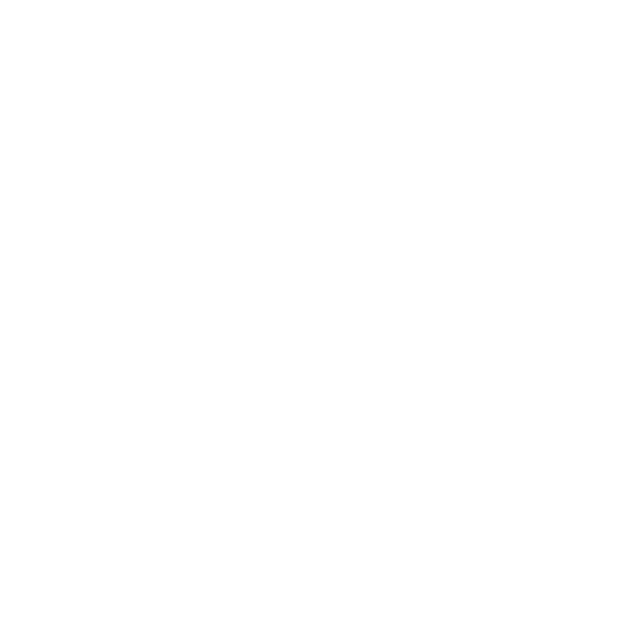
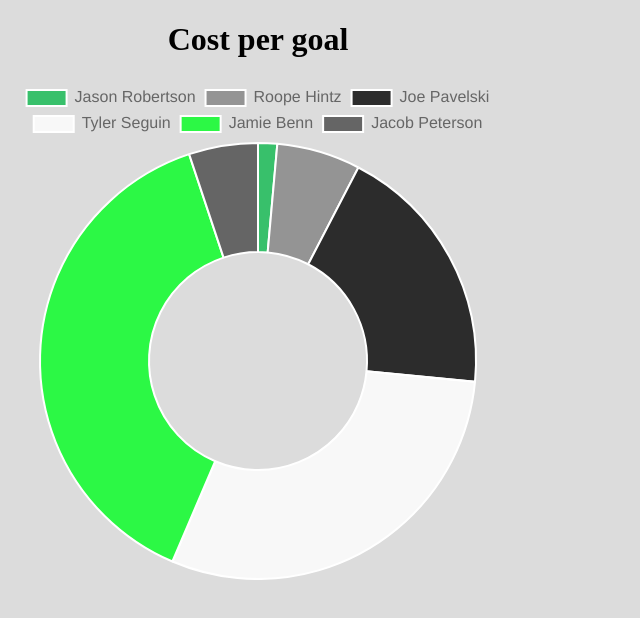
Before and after one commit to daltkb/stars-stats, a React (Vite) app: page / in a window 1280 px wide. Shown: the top 618 px of the page, without its empty margins (0-640 px from the left). Built offline with nearby package versions, Linux system fonts and the light colour scheme.

Commit message:
cost per goal doughnut chart

```diff
--- a/src/App.tsx
+++ b/src/App.tsx
@@ -1,5 +1,11 @@
+import CPGChart from './components/charts/CPGChart';
+
 function App() {
-  return <div></div>;
+  return (
+    <div>
+      <CPGChart />
+    </div>
+  );
 }
 
 export default App;
--- /dev/null
+++ b/src/components/charts/CPGChart.tsx
@@ -0,0 +1,51 @@
+import { Doughnut } from 'react-chartjs-2';
+import { Chart as ChartJS, Tooltip, Legend, ArcElement } from 'chart.js';
+
+ChartJS.register(ArcElement, Tooltip, Legend);
+ChartJS.defaults.font.size = 16;
+
+export default function CPGChart() {
+  return (
+    <div style={{ width: '500px', height: '500px', textAlign: 'center' }}>
+      <h1>Cost per goal</h1>
+      <Doughnut data={data} />
+    </div>
+  );
+}
+
+export const data = {
+  labels: [
+    'Jason Robertson',
+    'Roope Hintz',
+    'Joe Pavelski',
+    'Tyler Seguin',
+    'Jamie Benn',
+    'Jacob Peterson',
+  ],
+  datasets: [
+    {
+      label: 'Cost per goal',
+      data: [19390, 85135, 259259, 410416, 527777, 70208],
+      backgroundColor: [
+        'rgba(15, 186, 79, 0.8)',
+        'rgba(130, 130, 130, 0.8)',
+        'rgba(0, 0, 0, 0.8)',
+        'rgba(255, 255, 255, 0.8)',
+        'rgba(0, 255, 32, 0.8)',
+        'rgba(72, 72, 72, 0.8)',
+      ],
+    },
+  ],
+  options: {
+    plugins: {
+      legend: {
+        labels: {
+          color: 'green',
+          font: {
+            size: 20,
+          },
+        },
+      },
+    },
+  },
+};
--- a/src/index.css
+++ b/src/index.css
@@ -1,70 +1,3 @@
-:root {
-  font-family: Inter, Avenir, Helvetica, Arial, sans-serif;
-  font-size: 16px;
-  line-height: 24px;
-  font-weight: 400;
-
-  color-scheme: light dark;
-  color: rgba(255, 255, 255, 0.87);
-  background-color: #242424;
-
-  font-synthesis: none;
-  text-rendering: optimizeLegibility;
-  -webkit-font-smoothing: antialiased;
-  -moz-osx-font-smoothing: grayscale;
-  -webkit-text-size-adjust: 100%;
+body {
+  background: rgba(220, 220, 220, 1);
 }
-
-a {
-  font-weight: 500;
-  color: #646cff;
-  text-decoration: inherit;
-}
-a:hover {
-  color: #535bf2;
-}
-
-body {
-  margin: 0;
-  display: flex;
-  place-items: center;
-  min-width: 320px;
-  min-height: 100vh;
-}
-
-h1 {
-  font-size: 3.2em;
-  line-height: 1.1;
-}
-
-button {
-  border-radius: 8px;
-  border: 1px solid transparent;
-  padding: 0.6em 1.2em;
-  font-size: 1em;
-  font-weight: 500;
-  font-family: inherit;
-  background-color: #1a1a1a;
-  cursor: pointer;
-  transition: border-color 0.25s;
-}
-button:hover {
-  border-color: #646cff;
-}
-button:focus,
-button:focus-visible {
-  outline: 4px auto -webkit-focus-ring-color;
-}
-
-@media (prefers-color-scheme: light) {
-  :root {
-    color: #213547;
-    background-color: #ffffff;
-  }
-  a:hover {
-    color: #747bff;
-  }
-  button {
-    background-color: #f9f9f9;
-  }
-}
```
